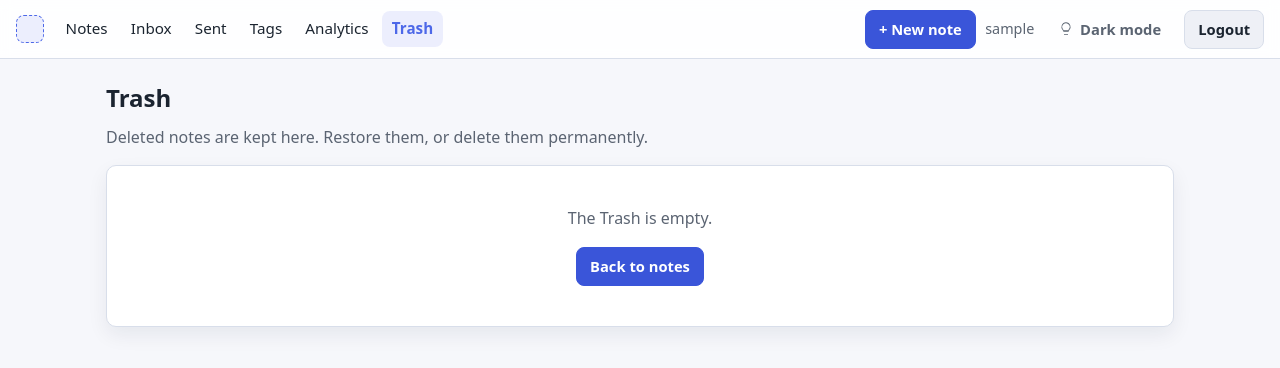
After one commit to VinceVSCode/Django_Playground, a Django app: page /trash/ in a window 1280 px wide. The commit adds this page. Shown: the top 368 px of the page. Run offline with Django 5.2, Linux system fonts and the light colour scheme; a user stored in the database is signed in; tables that the repository leaves empty hold one stand-in row (values such as "Sample post").

Commit message:
P-018: Trash / soft-delete for notes
Deleting a note now moves it to a Trash instead of destroying the row, so it
can be restored. Observable analytics behavior is unchanged (one 'delete'
event per user delete).

Model:
- Note.deleted_at (nullable, indexed) + migration 0011.
- ActiveNoteManager is the default manager, so every existing `Note.objects`
  query hides trashed notes automatically (near-zero view churn). `all_objects`
  reaches trashed notes for the Trash page / restore / purge. FK access uses the
  base manager, so NoteSend/NoteVersion relations to a trashed note still resolve.

Signals:
- Trash ops set `_suppress_event` so the audit signals stay quiet; the delete
  view logs the 'delete' event explicitly (same analytics as the old hard
  delete). Restore/purge log nothing.

Views/routes:
- note_delete_view: POST now soft-deletes (stamps deleted_at) → "Move to Trash".
- trash_list_view (/trash/), note_restore (/notes/<pk>/restore/),
  note_purge (/notes/<pk>/purge/), trash_empty (/trash/empty/). All POST-guarded
  and owner-scoped.

Templates (charter-compliant: no inline styles, no new JS):
- trash.html (item-list of trashed notes: Restore + Delete permanently, Empty Trash).
- confirm_delete.html reworded to "Move to Trash".
- base.html: Trash nav link.

Tests (8): soft-delete hides from list/detail (404) but keeps the row;
restore; purge; empty-trash purges only trashed; analytics logs exactly one
'delete' and no 'update'; ownership 404s.

Verified: manage.py check + makemigrations --check clean; pytest -> 23 passed;
live walkthrough (trash/list-hidden/detail-404/trash-page/nav) confirmed.

Co-Authored-By: Claude Opus 4.8 <noreply@anthropic.com>

```diff
--- a/DjangoPlayground/firstsite/templates/firstsite/base.html
+++ b/DjangoPlayground/firstsite/templates/firstsite/base.html
@@ -21,6 +21,7 @@
           <a href="{% url 'sent' %}" class="topbar__link{% if active == 'sent' %} topbar__link--active{% endif %}" {% if active == 'sent' %}aria-current="page"{% endif %}>Sent</a>
           <a href="{% url 'tag_list' %}" class="topbar__link{% if active == 'tag_list' %} topbar__link--active{% endif %}" {% if active == 'tag_list' %}aria-current="page"{% endif %}>Tags</a>
           <a href="{% url 'analytics' %}" class="topbar__link{% if active == 'analytics' %} topbar__link--active{% endif %}" {% if active == 'analytics' %}aria-current="page"{% endif %}>Analytics</a>
+          <a href="{% url 'trash' %}" class="topbar__link{% if active == 'trash' %} topbar__link--active{% endif %}" {% if active == 'trash' %}aria-current="page"{% endif %}>Trash</a>
         {% endif %}
       </nav>
     </div>
--- /dev/null
+++ b/DjangoPlayground/firstsite/templates/firstsite/trash.html
@@ -0,0 +1,46 @@
+{% extends "firstsite/base.html" %}
+{% block title %}Trash{% endblock %}
+{% block content %}
+<div class="page-header">
+  <h1>Trash</h1>
+  <p class="muted">Deleted notes are kept here. Restore them, or delete them permanently.</p>
+</div>
+
+{% if notes %}
+  <div class="card">
+    <p class="muted small">Permanent deletion cannot be undone.</p>
+    <form method="post" action="{% url 'trash_empty' %}" class="inline">
+      {% csrf_token %}
+      <button class="button button--danger" type="submit">Empty Trash</button>
+    </form>
+  </div>
+
+  <div class="card section-gap">
+    <ul class="item-list">
+      {% for note in notes %}
+        <li class="item-row">
+          <div class="item-row__main">
+            <div>{{ note.title }}</div>
+            <div class="item-row__meta">Deleted {{ note.deleted_at|date:"Y-m-d H:i" }}</div>
+          </div>
+          <div class="item-row__actions">
+            <form method="post" action="{% url 'note_restore' note.pk %}" class="inline">
+              {% csrf_token %}
+              <button class="button button--primary" type="submit">Restore</button>
+            </form>
+            <form method="post" action="{% url 'note_purge' note.pk %}" class="inline">
+              {% csrf_token %}
+              <button class="button button--danger" type="submit">Delete permanently</button>
+            </form>
+          </div>
+        </li>
+      {% endfor %}
+    </ul>
+  </div>
+{% else %}
+  <div class="card empty-state">
+    <p class="muted">The Trash is empty.</p>
+    <a class="button button--primary" href="{% url 'note_lists' %}">Back to notes</a>
+  </div>
+{% endif %}
+{% endblock %}
--- a/DjangoPlayground/firstsite/urls.py
+++ b/DjangoPlayground/firstsite/urls.py
@@ -26,6 +26,12 @@ urlpatterns = [
     path('inbox/', v.inbox_list_view, name='inbox'), # View for inbox
     path('sent/', v.sent_list_view, name='sent'), # View for sent notes
 
+    # Trash (soft delete)
+    path('trash/', v.trash_list_view, name='trash'),
+    path('trash/empty/', v.trash_empty, name='trash_empty'),
+    path('notes/<int:pk>/restore/', v.note_restore, name='note_restore'),
+    path('notes/<int:pk>/purge/', v.note_purge, name='note_purge'),
+
     # Tag views
     path('tags/', v.tag_list_view, name='tag_list'),
     path('tags/new/', v.tag_create_view, name='tag_create'),
--- a/DjangoPlayground/firstsite/views.py
+++ b/DjangoPlayground/firstsite/views.py
@@ -8,6 +8,7 @@ from django.contrib import messages
 from django.views.decorators.http import require_POST
 from django.core.paginator import Paginator
 from django.utils.dateparse import parse_date
+from django.utils import timezone
 from django.db.models import Q, Count
 from django.db.models.functions import TruncDay, TruncWeek, TruncMonth, TruncYear
 from .utils import attach_actor, log_note_event
@@ -224,22 +225,70 @@ def note_update_view(request, pk):
         form = NoteForm(instance=note, user=request.user)
     return render(request, "firstsite/edit_note.html", {"form": form, "note": note})
 
-# API endpoint to delete note
+# Move a note to the Trash (soft delete)
 @login_required
 def note_delete_view(request, pk):
     """
-    Confirm + delete flow with CSRF protection.
-    GET -> show confirmation, POST -> delete then redirect to list.
+    Confirm + soft-delete flow with CSRF protection.
+    GET -> show confirmation, POST -> move to Trash then redirect to list.
+    The row is kept (deleted_at is stamped); the Trash page can restore or purge it.
     """
     note = get_object_or_404(Note, pk=pk, owner=request.user)
     if request.method == "POST":
-        attach_actor(note, request.user)
-        note.delete()
-        # NoteEvent('delete') is logged automatically by the post_delete signal.
-        messages.success(request, "Note deleted successfully.")
-
+        note.deleted_at = timezone.now()
+        # Log the 'delete' event ourselves (identical to the old hard-delete
+        # analytics) and suppress the automatic post_save 'update'.
+        note._suppress_event = True
+        note.save(update_fields=["deleted_at", "updated_at"])
+        log_note_event(request.user, note, NoteEvent.ACTION_DELETE)
+        messages.success(request, "Note moved to Trash.")
         return redirect("note_lists")
     return render(request, "firstsite/confirm_delete.html", {"note": note})
+
+# Trash: list soft-deleted notes
+@login_required
+def trash_list_view(request):
+    notes = Note.all_objects.filter(
+        owner=request.user, deleted_at__isnull=False
+    ).order_by("-deleted_at")
+    return render(request, "firstsite/trash.html", {"notes": notes})
+
+# Restore a note from the Trash
+@login_required
+@require_POST
+def note_restore(request, pk):
+    note = get_object_or_404(
+        Note.all_objects, pk=pk, owner=request.user, deleted_at__isnull=False
+    )
+    note.deleted_at = None
+    note._suppress_event = True  # restore is not a content edit; don't log
+    note.save(update_fields=["deleted_at", "updated_at"])
+    messages.success(request, "Note restored.")
+    return redirect("trash")
+
+# Permanently delete a single note from the Trash
+@login_required
+@require_POST
+def note_purge(request, pk):
+    note = get_object_or_404(
+        Note.all_objects, pk=pk, owner=request.user, deleted_at__isnull=False
+    )
+    note._suppress_event = True  # already logged 'delete' when trashed
+    note.delete()
+    messages.success(request, "Note permanently deleted.")
+    return redirect("trash")
+
+# Empty the Trash: permanently delete every trashed note the user owns
+@login_required
+@require_POST
+def trash_empty(request):
+    count = 0
+    for note in Note.all_objects.filter(owner=request.user, deleted_at__isnull=False):
+        note._suppress_event = True
+        note.delete()
+        count += 1
+    messages.success(request, f"Trash emptied ({count} note{'s' if count != 1 else ''} deleted).")
+    return redirect("trash")
 
 # Note Restore Version
 @login_required
```
Also changed, not shown: DjangoPlayground/firstsite/models.py (+18 -0 lines), DjangoPlayground/firstsite/signals.py (+10 -0 lines), DjangoPlayground/firstsite/templates/firstsite/confirm_delete.html (+4 -3 lines), DjangoPlayground/firstsite/tests/test_trash.py (added, +109 -0 lines), DjangoPlayground/firstsite/migrations/0011_note_deleted_at.py (added).
